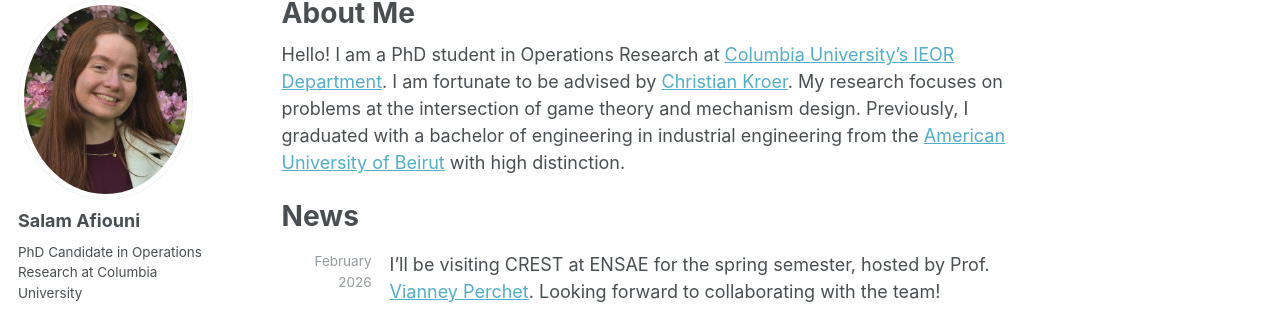
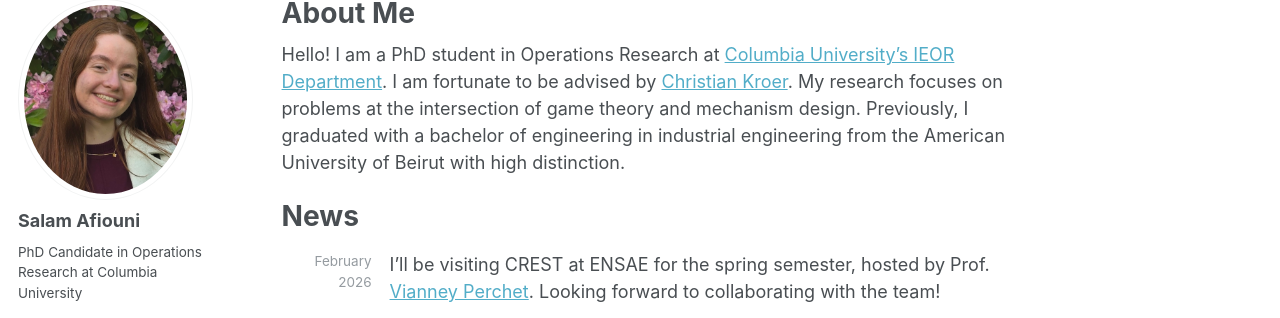
Before and after one commit to sal-af/sal-af.github.io, a Jekyll site: the page built from _pages/about.md, in a window 1280 px wide and 1087 px high. Shown: the part 119-437 px from the top of the window. Built offline with Jekyll 4.4.1, drawn with Linux system fonts in a browser that asks for light colours; some web fonts are replaced; part of the change alters nothing that is shown.

Commit message:
update-aub

```diff
--- a/_pages/about.md
+++ b/_pages/about.md
@@ -7,7 +7,7 @@ redirect_from:
   - /about.html
 ---
 
-Hello! I am a PhD student in Operations Research at [Columbia University’s IEOR Department](https://ieor.columbia.edu/). I am fortunate to be advised by [Christian Kroer](https://www.columbia.edu/~ck2945/). My research focuses on problems at the intersection of game theory and mechanism design. Previously, I graduated with a bachelor of engineering in industrial engineering from the [American University of Beirut](https://www.aub.edu.lb/) with high distinction.
+Hello! I am a PhD student in Operations Research at [Columbia University’s IEOR Department](https://ieor.columbia.edu/). I am fortunate to be advised by [Christian Kroer](https://www.columbia.edu/~ck2945/). My research focuses on problems at the intersection of game theory and mechanism design. Previously, I graduated with a bachelor of engineering in industrial engineering from the American University of Beirut with high distinction.
 
 # News
 
```
